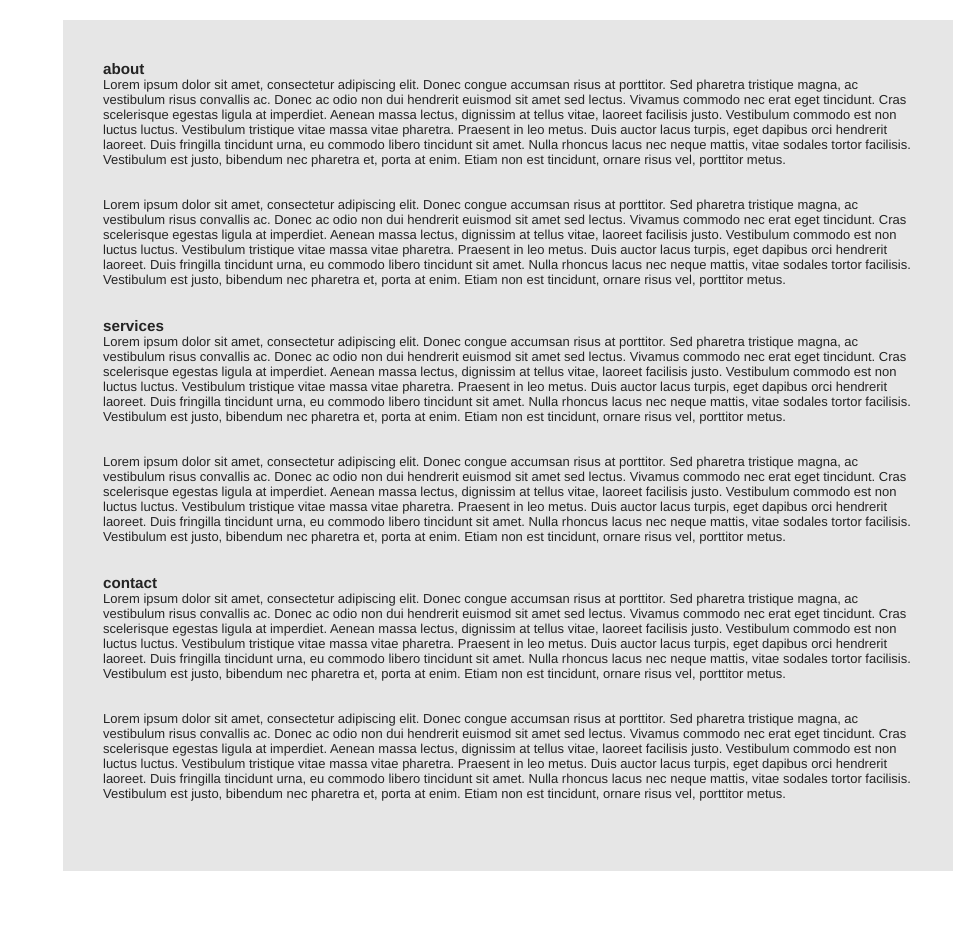
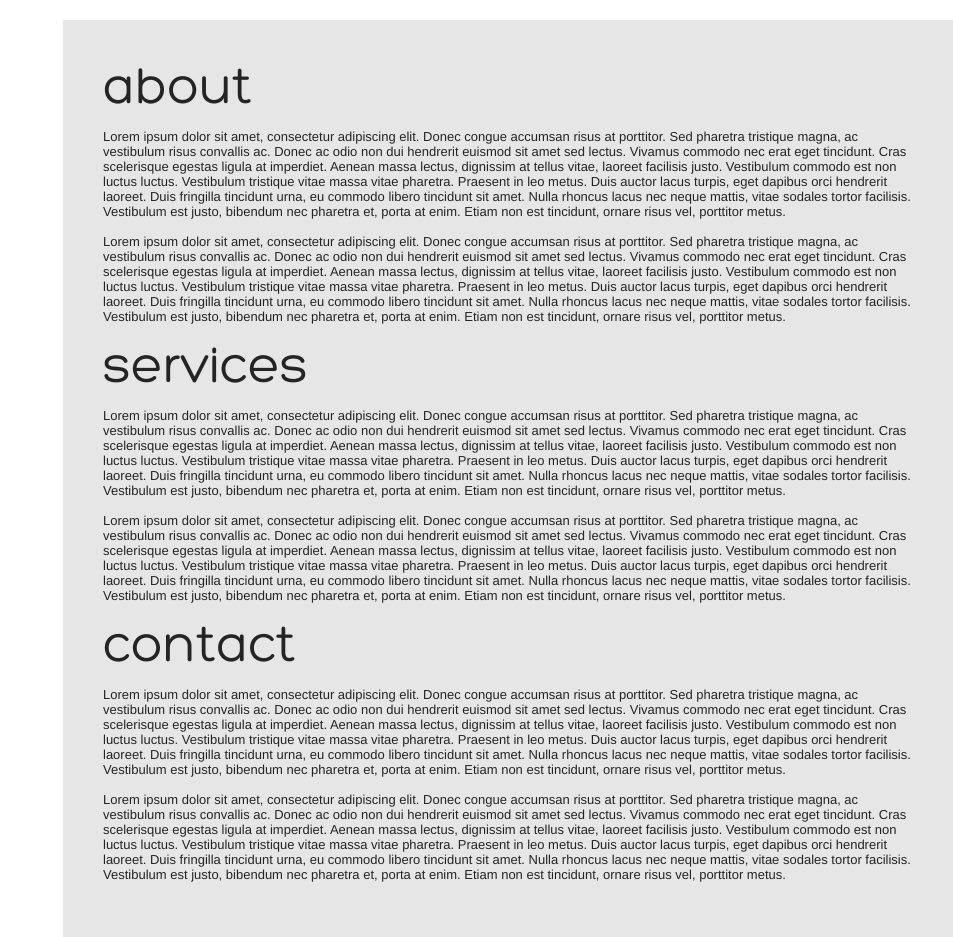
Before and after one commit to nlaitchison/lanciv, a plain HTML site: page siteTwo/index.html in a window 1280 px wide. Shown: the part 980-1917 px from the top of the page, without its empty margins (327-1280 px from the left). Before the commit the page ends 1851 px from the top, so only its background shows below. Drawn offline with Linux system fonts and the light colour scheme.

Commit message:
fixed h3 and p margins

```diff
--- a/siteTwo/css/main.css
+++ b/siteTwo/css/main.css
@@ -72,6 +72,14 @@ body {
 	background-color: #e6e6e6;
 	padding: 40px;
 
+}
+
+h3{
+	font: 52px heroregular, Helvetica, Arial, sans-serif;
+}
+
+p{
+	margin: 15px 0;
 }
 
 
--- a/siteTwo/index.html
+++ b/siteTwo/index.html
@@ -32,16 +32,16 @@
 				<div id="content">
 
 				<h3 id="about"> about </h3>
-				<p>Lorem ipsum dolor sit amet, consectetur adipiscing elit. Donec congue accumsan risus at porttitor. Sed pharetra tristique magna, ac vestibulum risus convallis ac. Donec ac odio non dui hendrerit euismod sit amet sed lectus. Vivamus commodo nec erat eget tincidunt. Cras scelerisque egestas ligula at imperdiet. Aenean massa lectus, dignissim at tellus vitae, laoreet facilisis justo. Vestibulum commodo est non luctus luctus. Vestibulum tristique vitae massa vitae pharetra. Praesent in leo metus. Duis auctor lacus turpis, eget dapibus orci hendrerit laoreet. Duis fringilla tincidunt urna, eu commodo libero tincidunt sit amet. Nulla rhoncus lacus nec neque mattis, vitae sodales tortor facilisis. Vestibulum est justo, bibendum nec pharetra et, porta at enim. Etiam non est tincidunt, ornare risus vel, porttitor metus. </p><br><br>
-				<p>Lorem ipsum dolor sit amet, consectetur adipiscing elit. Donec congue accumsan risus at porttitor. Sed pharetra tristique magna, ac vestibulum risus convallis ac. Donec ac odio non dui hendrerit euismod sit amet sed lectus. Vivamus commodo nec erat eget tincidunt. Cras scelerisque egestas ligula at imperdiet. Aenean massa lectus, dignissim at tellus vitae, laoreet facilisis justo. Vestibulum commodo est non luctus luctus. Vestibulum tristique vitae massa vitae pharetra. Praesent in leo metus. Duis auctor lacus turpis, eget dapibus orci hendrerit laoreet. Duis fringilla tincidunt urna, eu commodo libero tincidunt sit amet. Nulla rhoncus lacus nec neque mattis, vitae sodales tortor facilisis. Vestibulum est justo, bibendum nec pharetra et, porta at enim. Etiam non est tincidunt, ornare risus vel, porttitor metus. </p><br><br>
+				<p>Lorem ipsum dolor sit amet, consectetur adipiscing elit. Donec congue accumsan risus at porttitor. Sed pharetra tristique magna, ac vestibulum risus convallis ac. Donec ac odio non dui hendrerit euismod sit amet sed lectus. Vivamus commodo nec erat eget tincidunt. Cras scelerisque egestas ligula at imperdiet. Aenean massa lectus, dignissim at tellus vitae, laoreet facilisis justo. Vestibulum commodo est non luctus luctus. Vestibulum tristique vitae massa vitae pharetra. Praesent in leo metus. Duis auctor lacus turpis, eget dapibus orci hendrerit laoreet. Duis fringilla tincidunt urna, eu commodo libero tincidunt sit amet. Nulla rhoncus lacus nec neque mattis, vitae sodales tortor facilisis. Vestibulum est justo, bibendum nec pharetra et, porta at enim. Etiam non est tincidunt, ornare risus vel, porttitor metus. </p>
+				<p>Lorem ipsum dolor sit amet, consectetur adipiscing elit. Donec congue accumsan risus at porttitor. Sed pharetra tristique magna, ac vestibulum risus convallis ac. Donec ac odio non dui hendrerit euismod sit amet sed lectus. Vivamus commodo nec erat eget tincidunt. Cras scelerisque egestas ligula at imperdiet. Aenean massa lectus, dignissim at tellus vitae, laoreet facilisis justo. Vestibulum commodo est non luctus luctus. Vestibulum tristique vitae massa vitae pharetra. Praesent in leo metus. Duis auctor lacus turpis, eget dapibus orci hendrerit laoreet. Duis fringilla tincidunt urna, eu commodo libero tincidunt sit amet. Nulla rhoncus lacus nec neque mattis, vitae sodales tortor facilisis. Vestibulum est justo, bibendum nec pharetra et, porta at enim. Etiam non est tincidunt, ornare risus vel, porttitor metus. </p>
 
 				<h3 id="services"> services </h3>
-				<p>Lorem ipsum dolor sit amet, consectetur adipiscing elit. Donec congue accumsan risus at porttitor. Sed pharetra tristique magna, ac vestibulum risus convallis ac. Donec ac odio non dui hendrerit euismod sit amet sed lectus. Vivamus commodo nec erat eget tincidunt. Cras scelerisque egestas ligula at imperdiet. Aenean massa lectus, dignissim at tellus vitae, laoreet facilisis justo. Vestibulum commodo est non luctus luctus. Vestibulum tristique vitae massa vitae pharetra. Praesent in leo metus. Duis auctor lacus turpis, eget dapibus orci hendrerit laoreet. Duis fringilla tincidunt urna, eu commodo libero tincidunt sit amet. Nulla rhoncus lacus nec neque mattis, vitae sodales tortor facilisis. Vestibulum est justo, bibendum nec pharetra et, porta at enim. Etiam non est tincidunt, ornare risus vel, porttitor metus. </p><br><br>
-				<p>Lorem ipsum dolor sit amet, consectetur adipiscing elit. Donec congue accumsan risus at porttitor. Sed pharetra tristique magna, ac vestibulum risus convallis ac. Donec ac odio non dui hendrerit euismod sit amet sed lectus. Vivamus commodo nec erat eget tincidunt. Cras scelerisque egestas ligula at imperdiet. Aenean massa lectus, dignissim at tellus vitae, laoreet facilisis justo. Vestibulum commodo est non luctus luctus. Vestibulum tristique vitae massa vitae pharetra. Praesent in leo metus. Duis auctor lacus turpis, eget dapibus orci hendrerit laoreet. Duis fringilla tincidunt urna, eu commodo libero tincidunt sit amet. Nulla rhoncus lacus nec neque mattis, vitae sodales tortor facilisis. Vestibulum est justo, bibendum nec pharetra et, porta at enim. Etiam non est tincidunt, ornare risus vel, porttitor metus. </p><br><br>
+				<p>Lorem ipsum dolor sit amet, consectetur adipiscing elit. Donec congue accumsan risus at porttitor. Sed pharetra tristique magna, ac vestibulum risus convallis ac. Donec ac odio non dui hendrerit euismod sit amet sed lectus. Vivamus commodo nec erat eget tincidunt. Cras scelerisque egestas ligula at imperdiet. Aenean massa lectus, dignissim at tellus vitae, laoreet facilisis justo. Vestibulum commodo est non luctus luctus. Vestibulum tristique vitae massa vitae pharetra. Praesent in leo metus. Duis auctor lacus turpis, eget dapibus orci hendrerit laoreet. Duis fringilla tincidunt urna, eu commodo libero tincidunt sit amet. Nulla rhoncus lacus nec neque mattis, vitae sodales tortor facilisis. Vestibulum est justo, bibendum nec pharetra et, porta at enim. Etiam non est tincidunt, ornare risus vel, porttitor metus. </p>
+				<p>Lorem ipsum dolor sit amet, consectetur adipiscing elit. Donec congue accumsan risus at porttitor. Sed pharetra tristique magna, ac vestibulum risus convallis ac. Donec ac odio non dui hendrerit euismod sit amet sed lectus. Vivamus commodo nec erat eget tincidunt. Cras scelerisque egestas ligula at imperdiet. Aenean massa lectus, dignissim at tellus vitae, laoreet facilisis justo. Vestibulum commodo est non luctus luctus. Vestibulum tristique vitae massa vitae pharetra. Praesent in leo metus. Duis auctor lacus turpis, eget dapibus orci hendrerit laoreet. Duis fringilla tincidunt urna, eu commodo libero tincidunt sit amet. Nulla rhoncus lacus nec neque mattis, vitae sodales tortor facilisis. Vestibulum est justo, bibendum nec pharetra et, porta at enim. Etiam non est tincidunt, ornare risus vel, porttitor metus. </p>
 
 				<h3 id="contact"> contact </h3>
-				<p>Lorem ipsum dolor sit amet, consectetur adipiscing elit. Donec congue accumsan risus at porttitor. Sed pharetra tristique magna, ac vestibulum risus convallis ac. Donec ac odio non dui hendrerit euismod sit amet sed lectus. Vivamus commodo nec erat eget tincidunt. Cras scelerisque egestas ligula at imperdiet. Aenean massa lectus, dignissim at tellus vitae, laoreet facilisis justo. Vestibulum commodo est non luctus luctus. Vestibulum tristique vitae massa vitae pharetra. Praesent in leo metus. Duis auctor lacus turpis, eget dapibus orci hendrerit laoreet. Duis fringilla tincidunt urna, eu commodo libero tincidunt sit amet. Nulla rhoncus lacus nec neque mattis, vitae sodales tortor facilisis. Vestibulum est justo, bibendum nec pharetra et, porta at enim. Etiam non est tincidunt, ornare risus vel, porttitor metus. </p><br><br>
-				<p>Lorem ipsum dolor sit amet, consectetur adipiscing elit. Donec congue accumsan risus at porttitor. Sed pharetra tristique magna, ac vestibulum risus convallis ac. Donec ac odio non dui hendrerit euismod sit amet sed lectus. Vivamus commodo nec erat eget tincidunt. Cras scelerisque egestas ligula at imperdiet. Aenean massa lectus, dignissim at tellus vitae, laoreet facilisis justo. Vestibulum commodo est non luctus luctus. Vestibulum tristique vitae massa vitae pharetra. Praesent in leo metus. Duis auctor lacus turpis, eget dapibus orci hendrerit laoreet. Duis fringilla tincidunt urna, eu commodo libero tincidunt sit amet. Nulla rhoncus lacus nec neque mattis, vitae sodales tortor facilisis. Vestibulum est justo, bibendum nec pharetra et, porta at enim. Etiam non est tincidunt, ornare risus vel, porttitor metus. </p><br><br>
+				<p>Lorem ipsum dolor sit amet, consectetur adipiscing elit. Donec congue accumsan risus at porttitor. Sed pharetra tristique magna, ac vestibulum risus convallis ac. Donec ac odio non dui hendrerit euismod sit amet sed lectus. Vivamus commodo nec erat eget tincidunt. Cras scelerisque egestas ligula at imperdiet. Aenean massa lectus, dignissim at tellus vitae, laoreet facilisis justo. Vestibulum commodo est non luctus luctus. Vestibulum tristique vitae massa vitae pharetra. Praesent in leo metus. Duis auctor lacus turpis, eget dapibus orci hendrerit laoreet. Duis fringilla tincidunt urna, eu commodo libero tincidunt sit amet. Nulla rhoncus lacus nec neque mattis, vitae sodales tortor facilisis. Vestibulum est justo, bibendum nec pharetra et, porta at enim. Etiam non est tincidunt, ornare risus vel, porttitor metus. </p>
+				<p>Lorem ipsum dolor sit amet, consectetur adipiscing elit. Donec congue accumsan risus at porttitor. Sed pharetra tristique magna, ac vestibulum risus convallis ac. Donec ac odio non dui hendrerit euismod sit amet sed lectus. Vivamus commodo nec erat eget tincidunt. Cras scelerisque egestas ligula at imperdiet. Aenean massa lectus, dignissim at tellus vitae, laoreet facilisis justo. Vestibulum commodo est non luctus luctus. Vestibulum tristique vitae massa vitae pharetra. Praesent in leo metus. Duis auctor lacus turpis, eget dapibus orci hendrerit laoreet. Duis fringilla tincidunt urna, eu commodo libero tincidunt sit amet. Nulla rhoncus lacus nec neque mattis, vitae sodales tortor facilisis. Vestibulum est justo, bibendum nec pharetra et, porta at enim. Etiam non est tincidunt, ornare risus vel, porttitor metus. </p>
 
 				</div> <!-- end content -->
 			</div> <!-- end conten_wrapper -->
```
